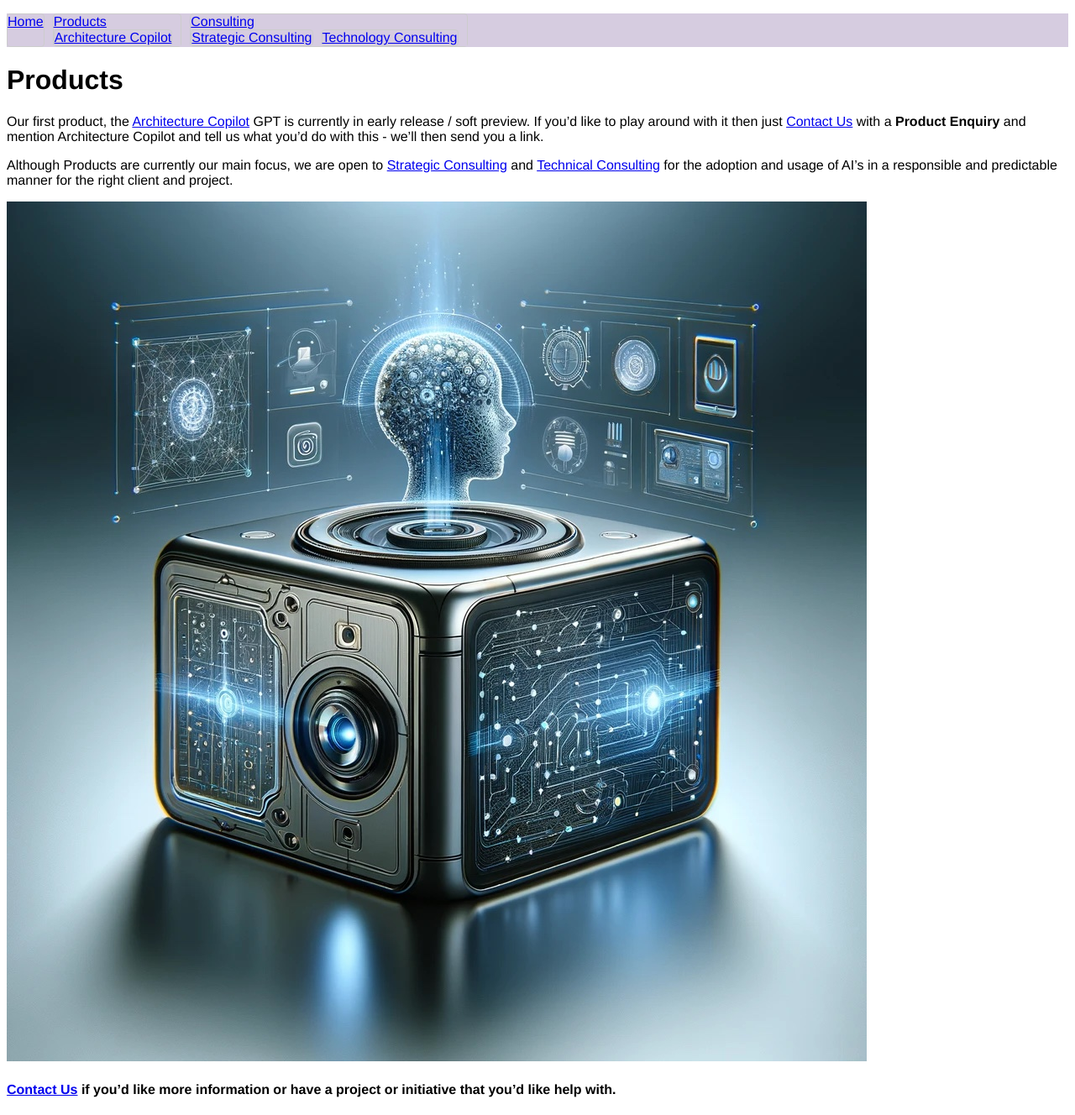
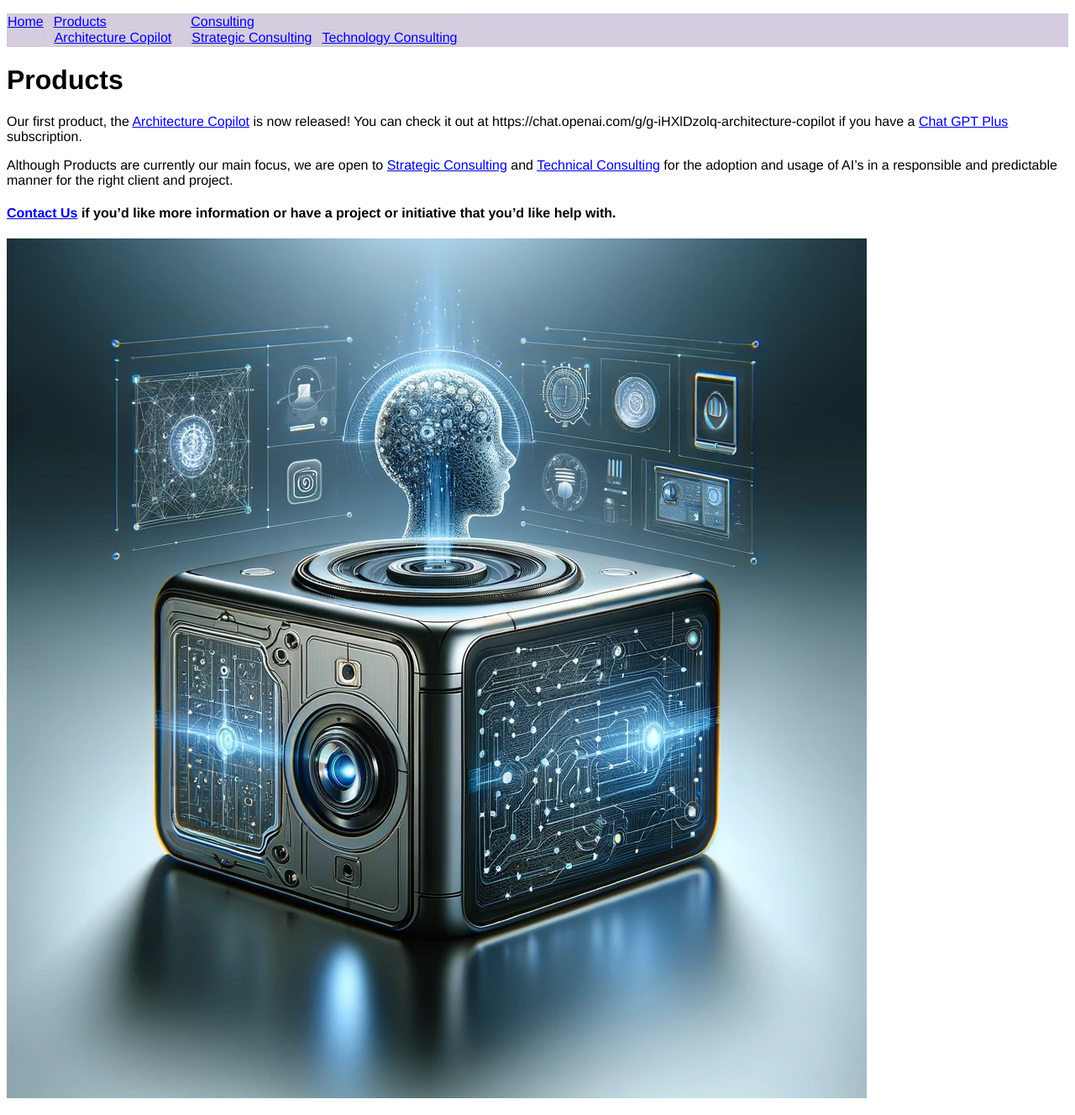
Before and after one commit to CogniVirtus/CogniVirtus, a Jekyll site: the page built from Products/products.md, in a window 1280 px wide. Shown: the whole page at 84% size. Built offline with Jekyll 4.4.1, drawn with Linux system fonts in a browser that asks for light colours; our own code applies the rules of GitHub Pages for plain Markdown files; comment, search, counter and statistics services are not loaded.

Commit message:
General tidy

```diff
--- a/Products/products.md
+++ b/Products/products.md
@@ -1,9 +1,9 @@
 # Products
 
-Our first product, the [Architecture Copilot](../Products/architectureCopilot.md) GPT is currently in early release / soft preview. If you'd like to play around with it then just [Contact Us](../contact.md) with a **Product Enquiry** and mention Architecture Copilot and tell us what you'd do with this - we'll then send you a link.
+Our first product, the [Architecture Copilot](../Products/architectureCopilot.md) is now released! You can check it out at https://chat.openai.com/g/g-iHXlDzolq-architecture-copilot if you have a [Chat GPT Plus](https://openai.com/blog/chatgpt-plus) subscription.
 
 Although Products are currently our main focus, we are open to [Strategic Consulting](../Consulting/strategic.md) and [Technical Consulting](../Consulting/technology.md) for the adoption and usage of AI's in a responsible and predictable manner for the right client and project.
 
-![Cognivirtus AI Office](./CogniVirtus%20-%20Products.jpg)
+#### [Contact Us](contact.md) if you'd like more information or have a project or initiative that you'd like help with.
 
-#### [Contact Us](contact.md) if you'd like more information or have a project or initiative that you'd like help with.
+![CogniVirtus Products](./CogniVirtus%20-%20Products.jpg)
```
Also changed, not shown: Consulting/consulting.md (+2 -2 lines), Consulting/strategic.md (+3 -1 lines), Consulting/technology.md (+4 -4 lines), Products/architectureCopilot.md (+1 -5 lines), index.md (+9 -6 lines), Consulting/CogniVirtus - Stregic Consulting.jpg, Images/CogniVirtus Banner.png (deleted), Images/CogniVirtus Office.jpg, Products/Architecture Copilot - MVP - body.png, Products/Architecture Copilot - MVP - header.png, Products/ArchitectureCopilot-condensed.png, 2 other files.
